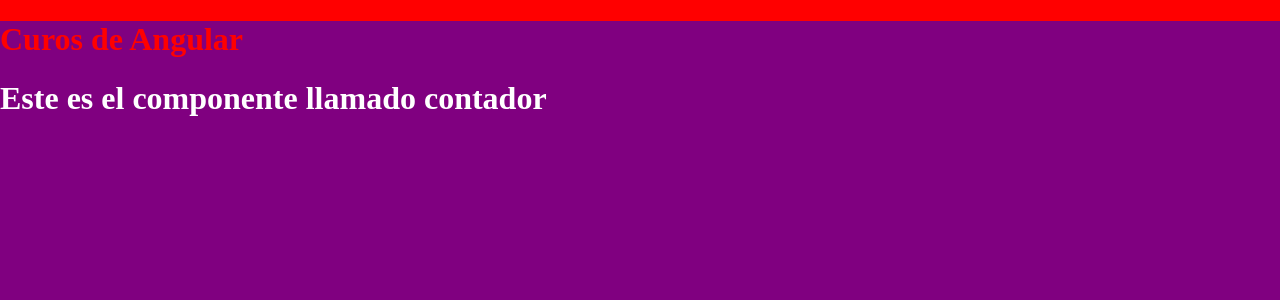
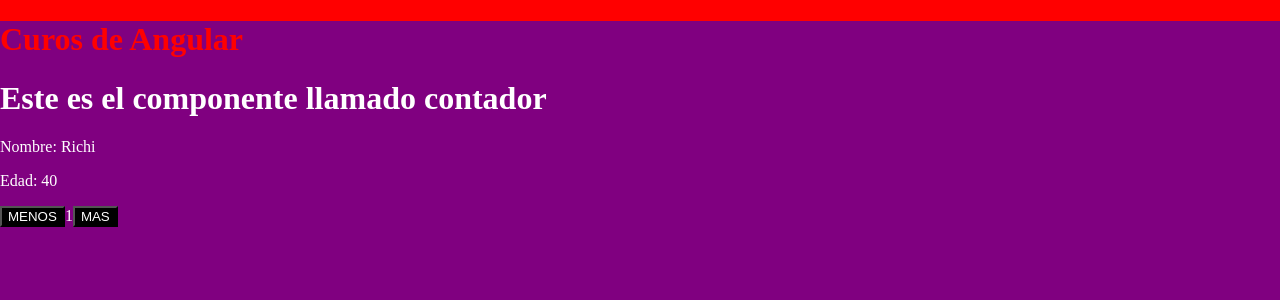
Before and after one commit to Rjchi/angular-course, an Angular app: page / in a window 1280 px wide. Shown: the top 300 px of the page. Built offline with nearby package versions, Linux system fonts and the light colour scheme.

Commit message:
escuchar eventos

```diff
--- a/src/app/contador/contador.component.css
+++ b/src/app/contador/contador.component.css
@@ -1,3 +1,7 @@
 * {
   color: white;
 }
+
+button {
+  background-color: #000;
+}
--- a/src/app/contador/contador.component.html
+++ b/src/app/contador/contador.component.html
@@ -1 +1,12 @@
+<!-- AL UTILIZAR LA INTERPOLACION EL VALOR QUE PONGAMOS SOLO SE PUEDE VISUALIZAR EN ESTE COMPONENTE -->
+
 <h1>Este es el componente llamado contador</h1>
+<p>Nombre: {{ persona.nombre }}</p>
+<p>Edad: {{ persona.edad }}</p>
+
+<!-- Escuchamos eventos -->
+<div>
+  <button (click)="decremento()">MENOS</button>
+  <span>{{ numero }}</span>
+  <button (click)="incremento()">MAS</button>
+</div>
--- a/src/app/contador/contador.component.ts
+++ b/src/app/contador/contador.component.ts
@@ -2,7 +2,8 @@
  * |  Este componente puede ser llamado
  * |  dentro de otro componente
  -------------------------------------------------*/
-import { Component } from '@angular/core';
+import { Component, OnInit } from '@angular/core';
+import { Persona } from '../persona';
 
 @Component({
   selector: 'app-contador',
@@ -19,4 +20,20 @@
 /**-------------------------------------------------
  * |  Aqui va toda la logica de este componente
  -------------------------------------------------*/
-export class ContadorComponent {}
+export class ContadorComponent implements OnInit {
+  constructor() {}
+
+  ngOnInit(): void {}
+
+  persona: Persona = { nombre: 'Richi', edad: 40 };
+
+  numero: number = 1;
+
+  decremento() {
+    this.numero--;
+  }
+
+  incremento() {
+    this.numero++;
+  }
+}
--- /dev/null
+++ b/src/app/persona.ts
@@ -0,0 +1,8 @@
+/**----------------------------------------------------------
+ * |  Creamos una interfaz para utilizar en un componente
+ ----------------------------------------------------------*/
+
+export interface Persona {
+  nombre: string;
+  edad: number;
+}
```
